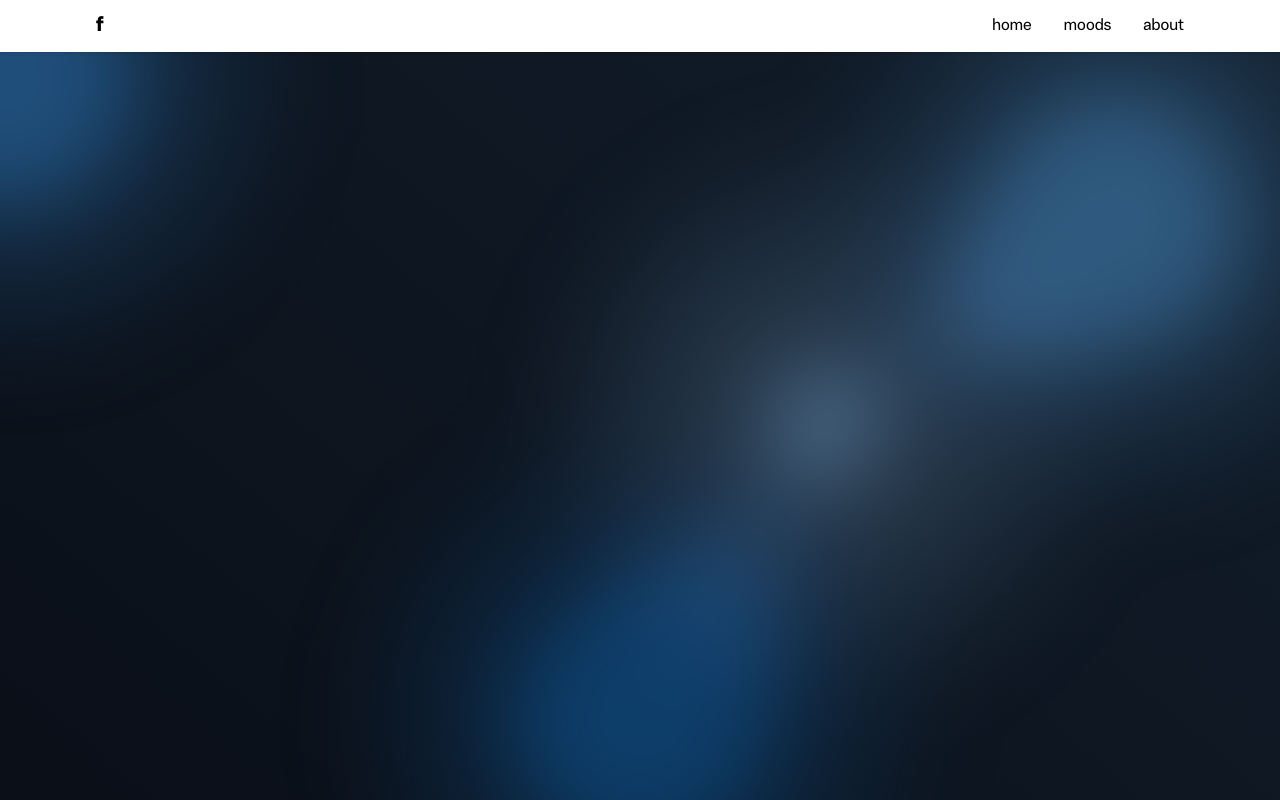
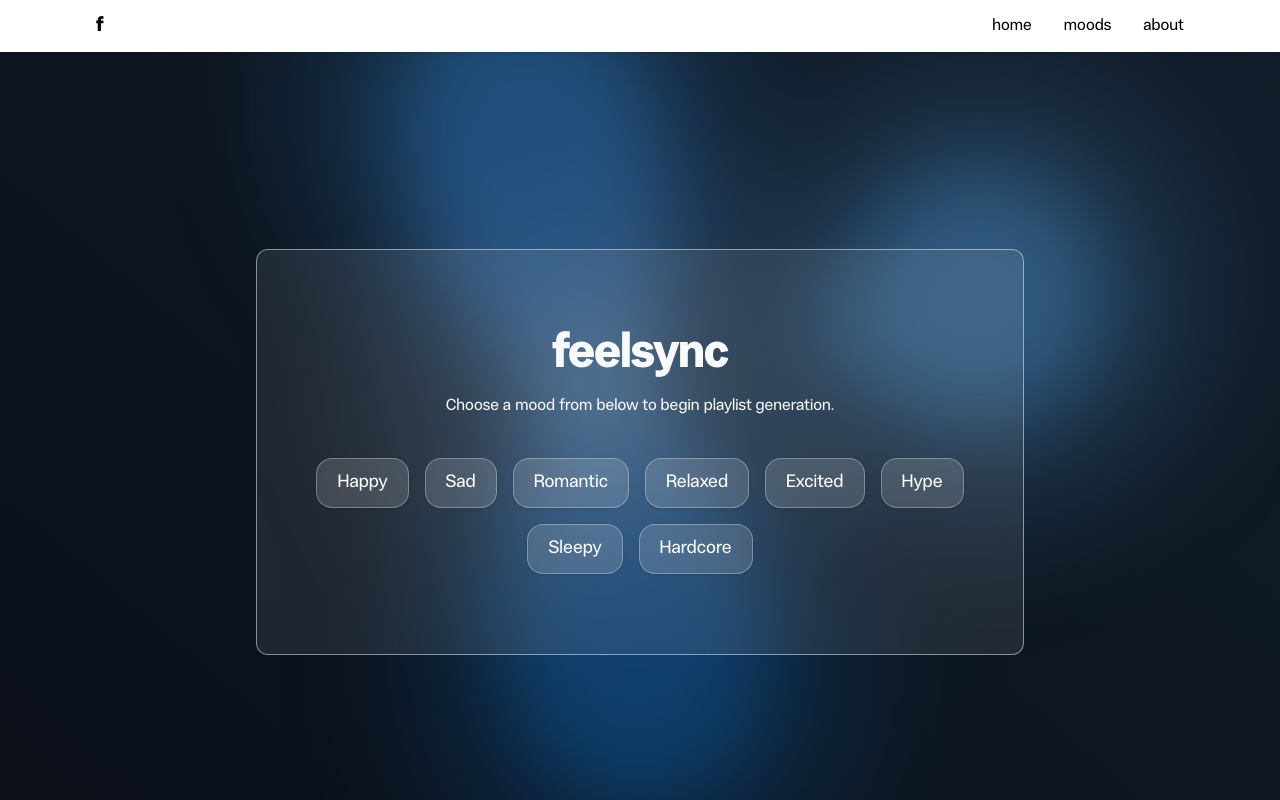
Before and after one commit to jaredbnm/Feelsync, a React (Vite) app in the folder react-app/: page /mood-selection in a window 1280 px wide. Built offline with nearby package versions, Linux system fonts and the light colour scheme.

Commit message:
created mood buttons for selection page

```diff
--- a/react-app/src/components/Hero.jsx
+++ b/react-app/src/components/Hero.jsx
@@ -9,8 +9,8 @@ function Hero() {
         feelsync
       </h1>
 
-      <p className="mt-4 max-w-md text-sm text-slate-50 md:mt-6 md:max-w-xl md:text-lg">
-        Select your mood and discover your perfect playlist.
+      <p className="mt-4 max-w-md text-sm font-light text-slate-50 md:mt-6 md:max-w-xl md:text-lg">
+        Feeling something? There’s a song for that. Let feelsync craft a playlist just for you.
       </p>
 
       {/* button navigates to mood selection page */}
--- /dev/null
+++ b/react-app/src/components/MoodButton.jsx
@@ -0,0 +1,20 @@
+function MoodButton({ label, onClick }) {
+  return (
+    <button
+      onClick={onClick}
+      className="
+        w-full rounded-2xl bg-white/15 px-3 py-2
+        text-center text-base font-medium text-white
+        border border-white/30
+        shadow-sm
+        hover:bg-white/25 hover:border-white/60
+        transition
+        md:w-auto md:px-5 md:py-2.5 md:text-lg
+      "
+    >
+      {label}
+    </button>
+  );
+}
+
+export default MoodButton;
--- /dev/null
+++ b/react-app/src/components/MoodGrid.jsx
@@ -0,0 +1,18 @@
+import MoodButton from "./MoodButton";
+
+function MoodGrid({ moods }) {
+  return (
+    <div
+      className="
+        grid grid-cols-2 gap-3
+        md:flex md:flex-wrap md:justify-center md:gap-4
+      "
+    >
+      {moods.map((mood) => (
+        <MoodButton key={mood} label={mood} />
+      ))}
+    </div>
+  );
+}
+
+export default MoodGrid;
--- a/react-app/src/pages/MoodSelection.jsx
+++ b/react-app/src/pages/MoodSelection.jsx
@@ -1,11 +1,35 @@
 import Navbar from "../components/Navbar";
+import MoodGrid from "../components/MoodGrid";
+
+const moods = [
+  "Happy",
+  "Sad",
+  "Romantic",
+  "Relaxed",
+  "Excited",
+  "Hype",
+  "Sleepy",
+  "Hardcore",
+];
 
 function MoodSelection() {
   return (
     <div>
-        <Navbar />
-
+      <Navbar />
+      <div className="min-h-screen flex items-center justify-center">
+        <main className="bg-slate-300/10 rounded-xl m-5 border border-slate-50/50 flex flex-col items-center justify-center -translate-y-10 px-4 py-10 w-full max-w-3xl md:translate-y-0 md:py-20">
+        <h1 className="text-4xl text-slate-50 font-extrabold tracking-tight md:text-5xl">
+          feelsync
+        </h1>
+        <p className="mt-3 max-w-xs text-center text-sm font-light text-slate-50 md:mt-4 md:max-w-md md:text-base">
+          Choose a mood from below to begin playlist generation.
+        </p>
+        <section className="mt-10 w-full max-w-md md:max-w-2xl">
+          <MoodGrid moods={moods} />
+        </section>
+        </main>
+      </div>
     </div>
   );
 }
- export default MoodSelection;
+export default MoodSelection;
```
